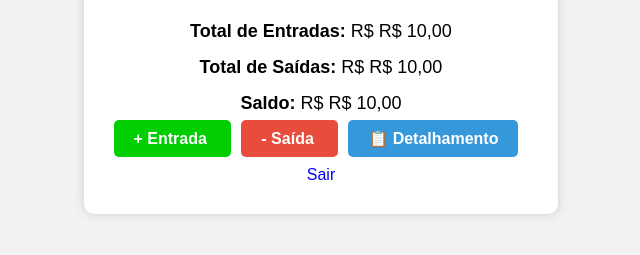
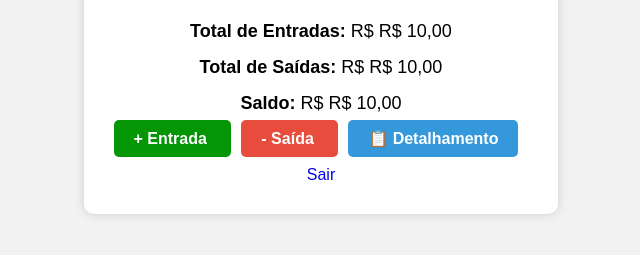
Before and after one commit to gutusmao12/Fluxo_de_Caixa_Python, a Flask app: template templates/dashboard.html in a window 1280 px wide. Shown: the part 125-380 px from the top of the page, without its empty margins (319-959 px from the left). Run offline with Flask 3, Linux system fonts and the light colour scheme; the template is opened without the code that fills it: most values are stand-ins (such as "Sample title", 1, 10 or a date in 2020).

Commit message:
feat: alguns ajustes de layout

```diff
--- a/static/style.css
+++ b/static/style.css
@@ -47,7 +47,7 @@ button:hover, .btn:hover {
 }
 
 .btn-entrar {
-    background-color: rgb(1, 207, 1);
+    background-color: rgb(5, 150, 5);
 }
 
 .btn-entrar:hover {
```
